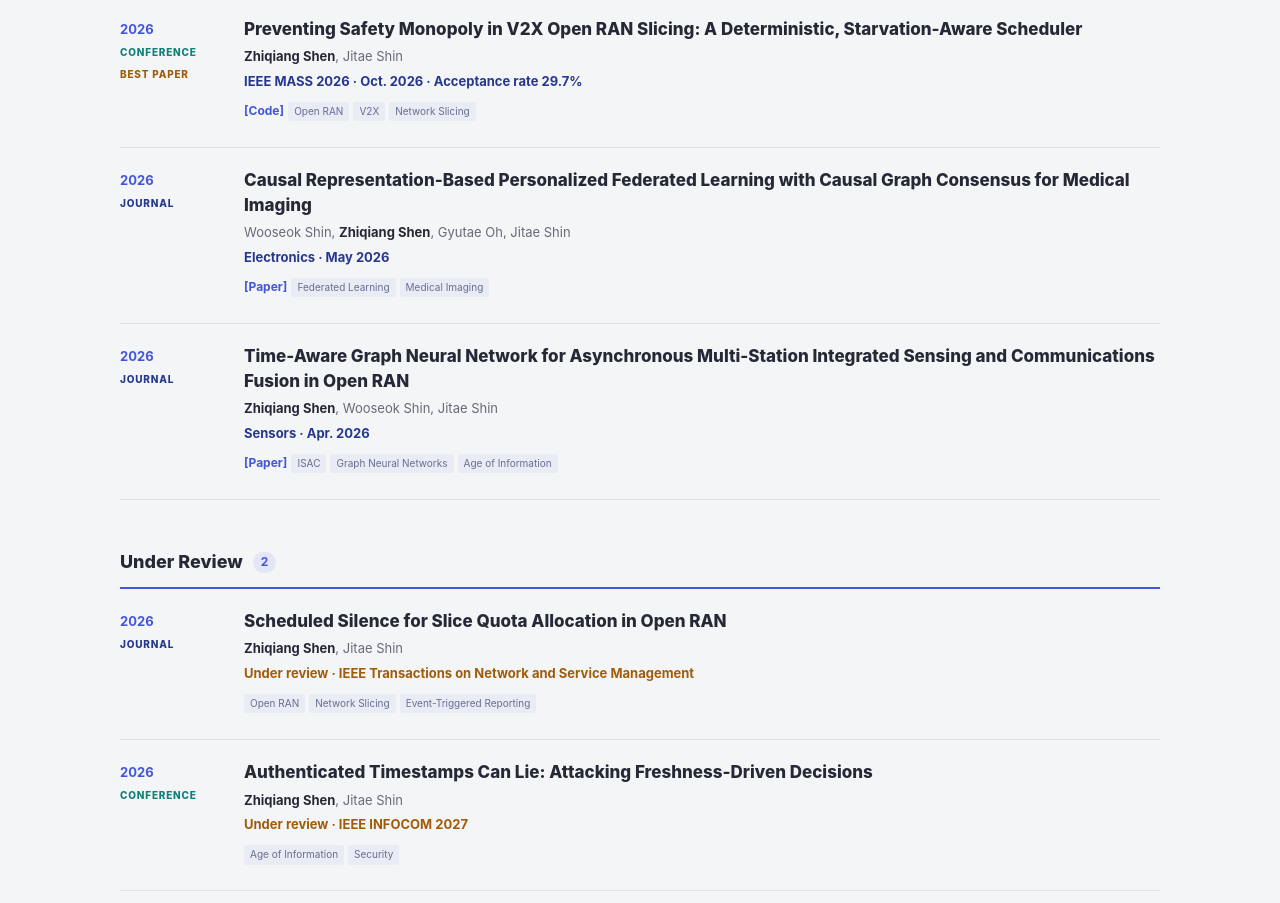
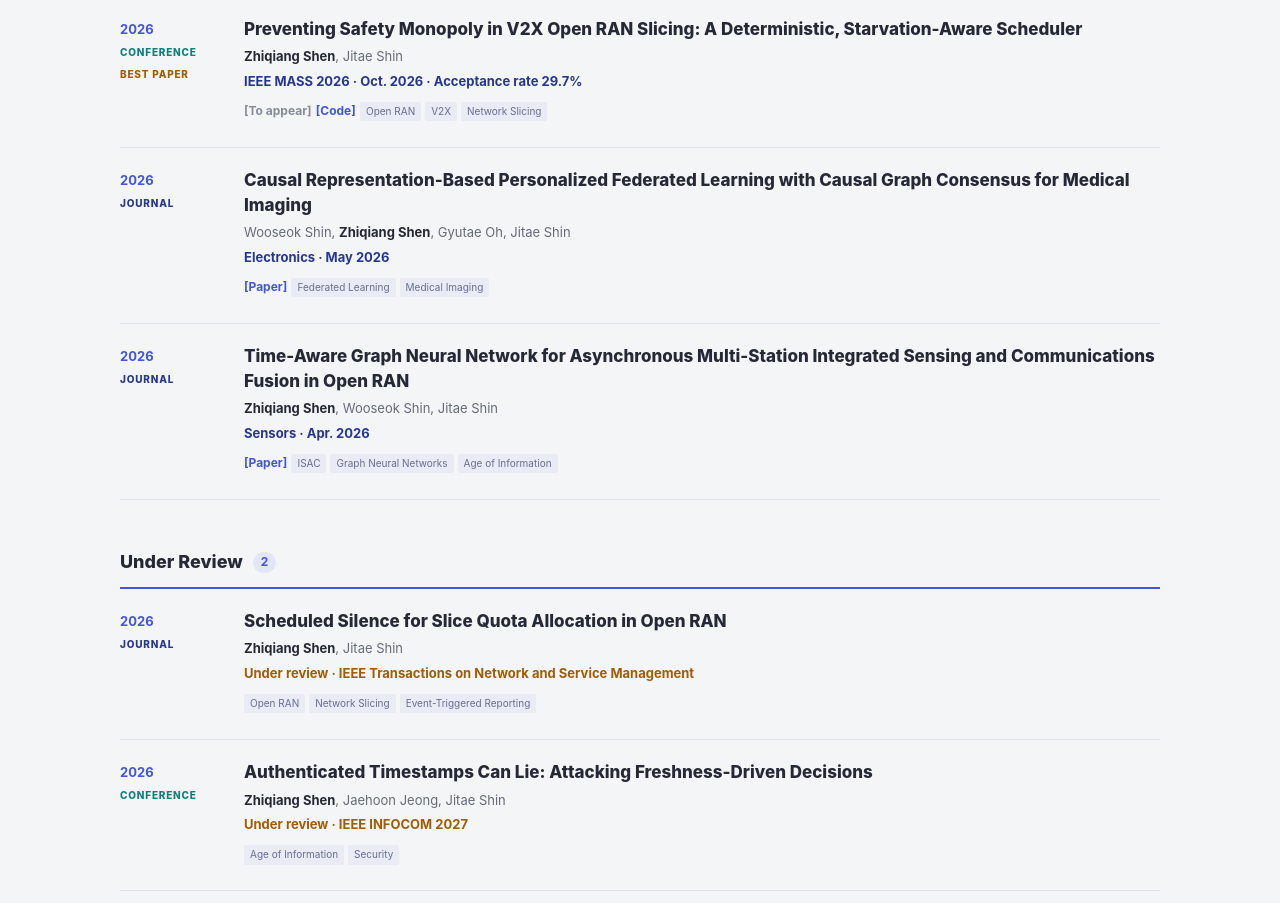
Before and after one commit to 00-Shen/00-shen.github.io, a plain HTML site: page index.html in a window 1280 px wide. Shown: the part 1201-2104 px from the top of the page. Drawn offline with Linux system fonts and the light colour scheme; a web font is replaced by a local one.

Commit message:
Mark the MASS paper as to appear and add Jaehoon Jeong to the INFOCOM entry
Co-Authored-By: Claude Opus 5.5 <noreply@anthropic.com>

```diff
--- a/index.html
+++ b/index.html
@@ -69,7 +69,7 @@
           <h3 class="subheading">Published &amp; Accepted <span class="pub-count">3</span></h3>
           <ol class="publication-list">
             <!-- Newest first. Badge class = journal | conference; award badge = pub-type award -->
-            <li><div class="pub-meta"><span class="pub-year">2026</span><span class="pub-type conference">Conference</span><span class="pub-type award" title="Best Paper Award">Best Paper</span></div><div><h3>Preventing Safety Monopoly in V2X Open RAN Slicing: A Deterministic, Starvation-Aware Scheduler</h3><p class="authors"><strong>Zhiqiang Shen</strong>, Jitae Shin</p><p class="venue">IEEE MASS 2026 · Oct. 2026 · Acceptance rate 29.7%</p><a class="paper-link" href="https://github.com/00-Shen/sa_daoi_public" target="_blank" rel="noreferrer">[Code]</a> <span class="label">Open RAN</span><span class="label">V2X</span><span class="label">Network Slicing</span></div></li>
+            <li><div class="pub-meta"><span class="pub-year">2026</span><span class="pub-type conference">Conference</span><span class="pub-type award" title="Best Paper Award">Best Paper</span></div><div><h3>Preventing Safety Monopoly in V2X Open RAN Slicing: A Deterministic, Starvation-Aware Scheduler</h3><p class="authors"><strong>Zhiqiang Shen</strong>, Jitae Shin</p><p class="venue">IEEE MASS 2026 · Oct. 2026 · Acceptance rate 29.7%</p><span class="paper-link is-pending" title="Paper link coming soon">[To appear]</span> <a class="paper-link" href="https://github.com/00-Shen/sa_daoi_public" target="_blank" rel="noreferrer">[Code]</a> <span class="label">Open RAN</span><span class="label">V2X</span><span class="label">Network Slicing</span></div></li>
             <li><div class="pub-meta"><span class="pub-year">2026</span><span class="pub-type journal">Journal</span></div><div><h3><a href="https://doi.org/10.3390/electronics15101983" target="_blank" rel="noreferrer">Causal Representation-Based Personalized Federated Learning with Causal Graph Consensus for Medical Imaging</a></h3><p class="authors">Wooseok Shin, <strong>Zhiqiang Shen</strong>, Gyutae Oh, Jitae Shin</p><p class="venue">Electronics · May 2026</p><a class="paper-link" href="https://doi.org/10.3390/electronics15101983" target="_blank" rel="noreferrer">[Paper]</a> <span class="label">Federated Learning</span><span class="label">Medical Imaging</span></div></li>
             <li><div class="pub-meta"><span class="pub-year">2026</span><span class="pub-type journal">Journal</span></div><div><h3><a href="https://doi.org/10.3390/s26082376" target="_blank" rel="noreferrer">Time-Aware Graph Neural Network for Asynchronous Multi-Station Integrated Sensing and Communications Fusion in Open RAN</a></h3><p class="authors"><strong>Zhiqiang Shen</strong>, Wooseok Shin, Jitae Shin</p><p class="venue">Sensors · Apr. 2026</p><a class="paper-link" href="https://doi.org/10.3390/s26082376" target="_blank" rel="noreferrer">[Paper]</a> <span class="label">ISAC</span><span class="label">Graph Neural Networks</span><span class="label">Age of Information</span></div></li>
           </ol>
@@ -80,7 +80,7 @@
           <!-- Under review: journals by full name, conferences by acronym (USER 11-09) -->
           <ol class="publication-list">
             <li><div class="pub-meta"><span class="pub-year">2026</span><span class="pub-type journal">Journal</span></div><div><h3>Scheduled Silence for Slice Quota Allocation in Open RAN</h3><p class="authors"><strong>Zhiqiang Shen</strong>, Jitae Shin</p><p class="venue pending">Under review · IEEE Transactions on Network and Service Management</p><span class="label">Open RAN</span><span class="label">Network Slicing</span><span class="label">Event-Triggered Reporting</span></div></li>
-            <li><div class="pub-meta"><span class="pub-year">2026</span><span class="pub-type conference">Conference</span></div><div><h3>Authenticated Timestamps Can Lie: Attacking Freshness-Driven Decisions</h3><p class="authors"><strong>Zhiqiang Shen</strong>, Jitae Shin</p><p class="venue pending">Under review · IEEE INFOCOM 2027</p><span class="label">Age of Information</span><span class="label">Security</span></div></li>
+            <li><div class="pub-meta"><span class="pub-year">2026</span><span class="pub-type conference">Conference</span></div><div><h3>Authenticated Timestamps Can Lie: Attacking Freshness-Driven Decisions</h3><p class="authors"><strong>Zhiqiang Shen</strong>, Jaehoon Jeong, Jitae Shin</p><p class="venue pending">Under review · IEEE INFOCOM 2027</p><span class="label">Age of Information</span><span class="label">Security</span></div></li>
           </ol>
         </div>
       </div>
--- a/styles.css
+++ b/styles.css
@@ -171,6 +171,8 @@ footer a:hover { color:white; }
 /* N11 2026-11-09 (USER request): greyed-out Scholar link, best-paper badge */
 .quick-links a.is-disabled { color:var(--muted); border-color:var(--line); cursor:default; pointer-events:none; }
 .pub-type.award { color:var(--amber); }
+.paper-link.is-pending { color:var(--muted); cursor:default; } /* paper not online yet (USER 11-11) */
+.paper-link.is-pending:hover { text-decoration:none; }
 @media (max-width:760px) { .hero { height:auto; min-height:175px; } .hero .content-width { padding-top:28px; padding-bottom:30px; } } /* longer tagline: let the hero grow instead of clipping */
 @media (max-width:430px) { .hero h1 { font-size:26px; } }
 .profile-mark.photo { height:auto; aspect-ratio:3/4; padding:0; background:white; } /* portrait photo, head and shoulders; the dark mat is for the graphic avatar */
```
